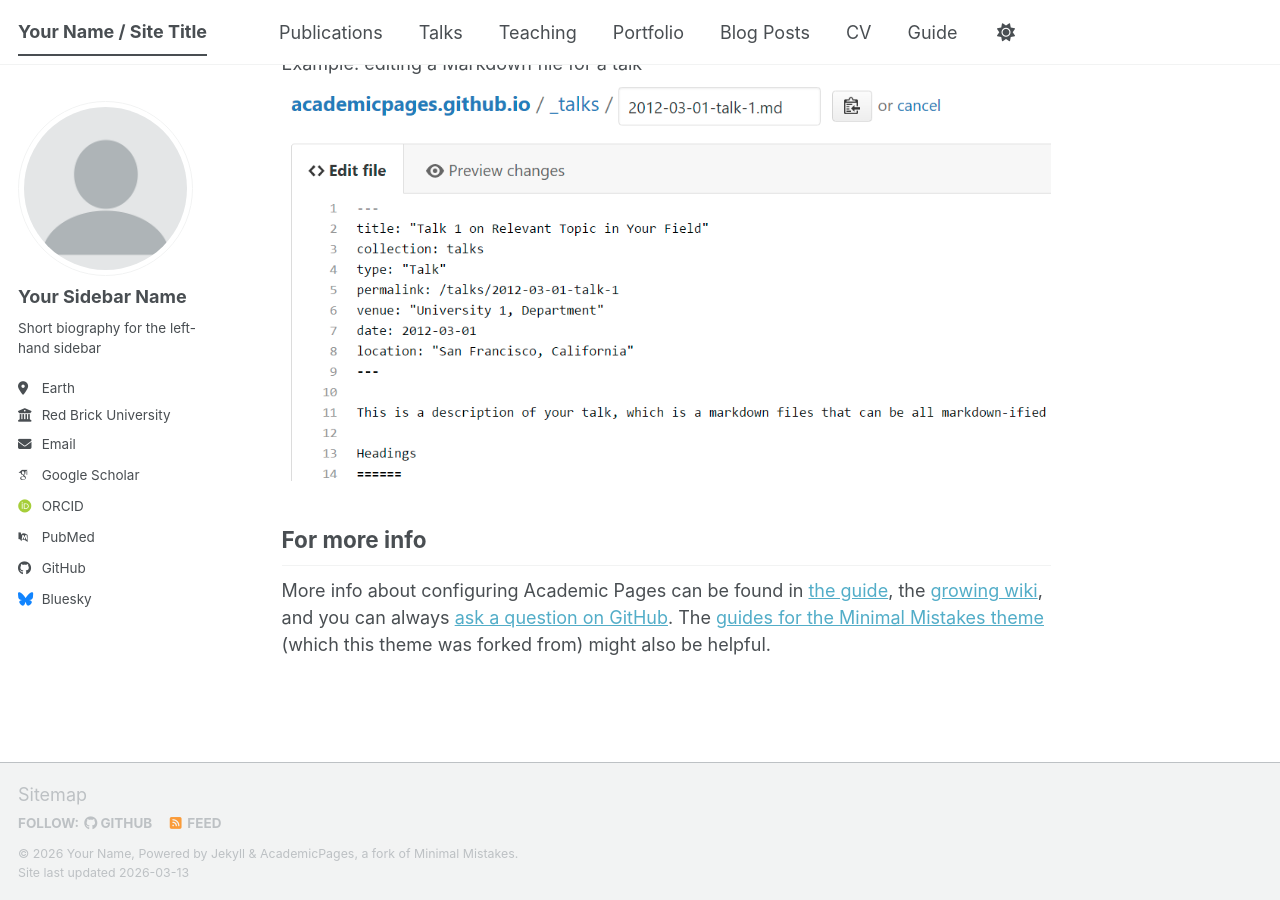
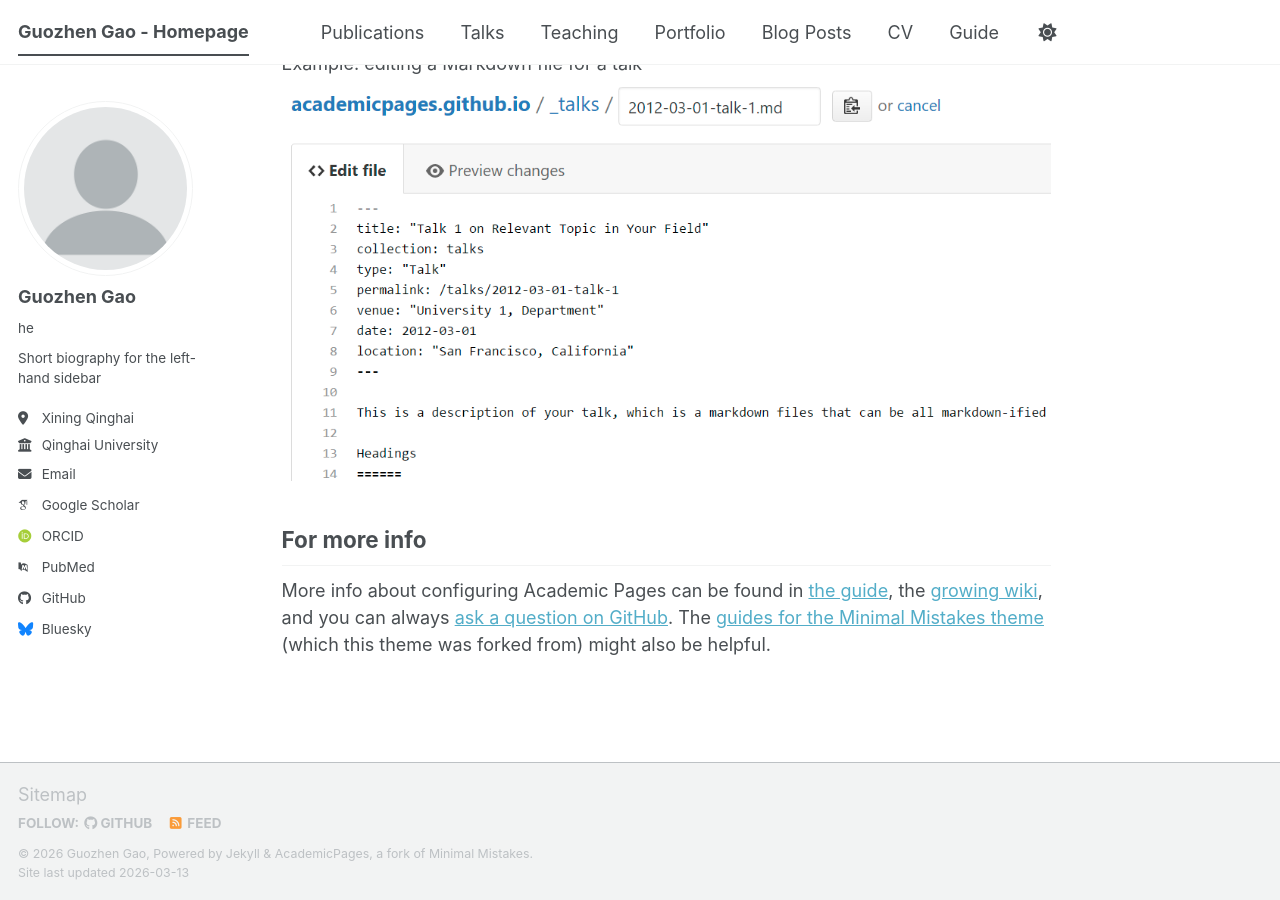
Before and after one commit to Guozhen-Gao/Guozhen-Gao.github.io, a Jekyll site: the page built from _pages/about.md, in a window 1280 px wide and 900 px high, scrolled down 2720 px. Built offline with Jekyll 4.4.1, drawn with Linux system fonts in a browser that asks for light colours; some web fonts are replaced; a script bundle is joined from its source files by our own code; library files that are not in the unit come from our copies.

Commit message:
Update _config.yml

```diff
--- a/_config.yml
+++ b/_config.yml
@@ -9,11 +9,11 @@
 # Basic Site Settings
 locale                   : "en-US"
 site_theme               : "default" # The available themes options are "default", "air", "sunrise", "mint", "dirt" and "contrast"
-title                    : "Your Name / Site Title"
+title                    : "Guozhen Gao - Homepage"
 title_separator          : "-"
-name                     : &name "Your Name"
+name                     : &name "Guozhen Gao"
 description              : &description "Your Name's academic portfolio"   # Update this with a general description of your site, this is the default if not overridden by a page
-url                      : https://academicpages.github.io # The base hostname & protocol for your site e.g. "https://[your GitHub username].github.io",
+url                      : "https://Guozhen-Gao.github.io" # The base hostname & protocol for your site e.g. "https://[your GitHub username].github.io",
                                                            # or if you already have some other page hosted on Github then use "https://[your GitHub username].github.io/[Your Repo Name]"
 baseurl                  : "" # the subpath of your site, e.g. "/blog"
 repository               : "academicpages/academicpages.github.io"
@@ -24,13 +24,13 @@ repository               : "academicpages/academicpages.github.io"
 author:
   # Biographic information
   avatar           : "profile.png"
-  name             : "Your Sidebar Name"
-  pronouns         : # example: "she/her"
+  name             : "Guozhen Gao"
+  pronouns         : "he" # example: "she/her"
   bio              : "Short biography for the left-hand sidebar"
-  location         : "Earth"
-  employer         : "Red Brick University"
+  location         : "Xining Qinghai"
+  employer         : "Qinghai University"
   uri              : # URL
-  email            : "none@example.org"
+  email            : "gzgao@qhu.edu.cn"
 
   # Academic websites
   academia         : # URL
```
